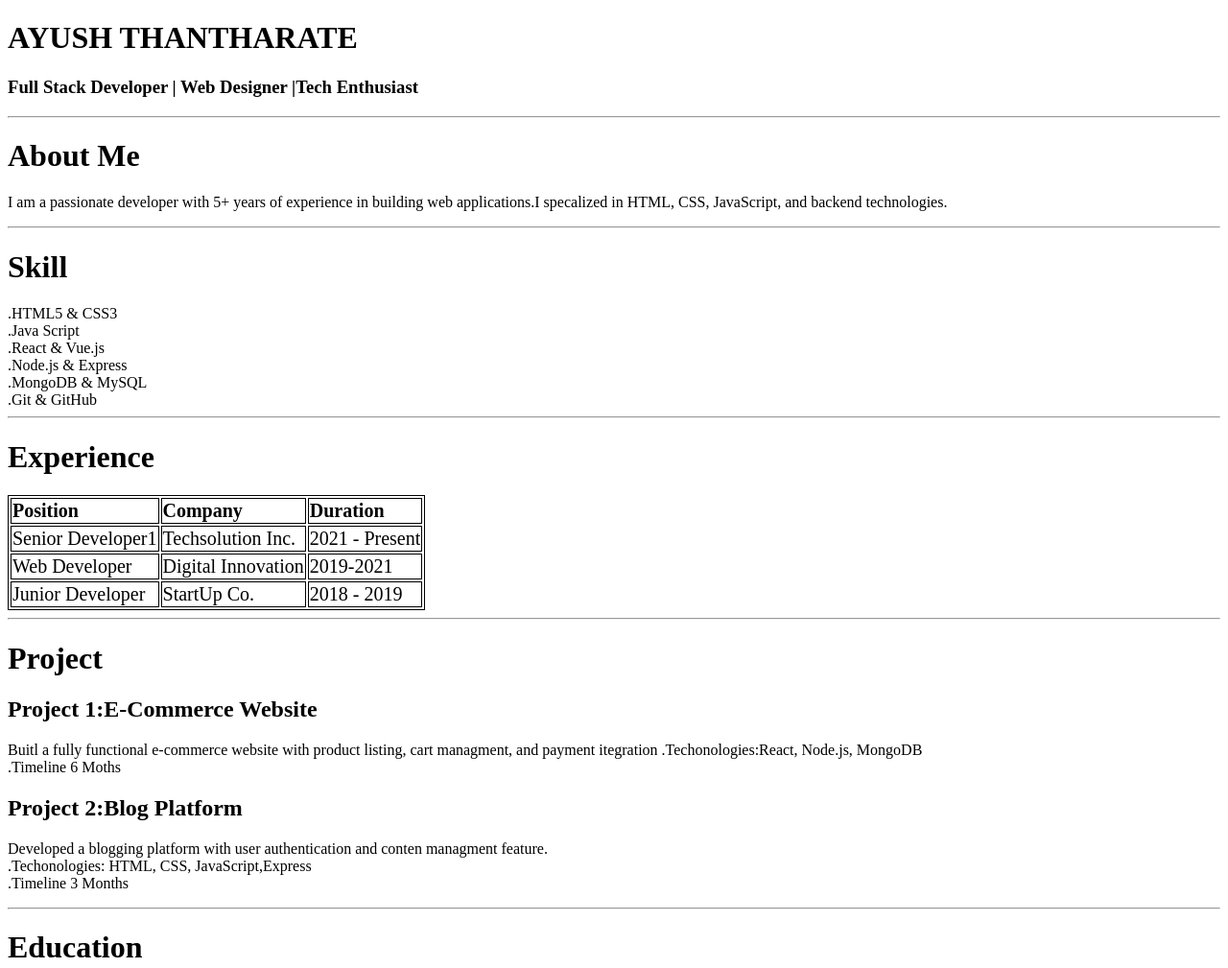
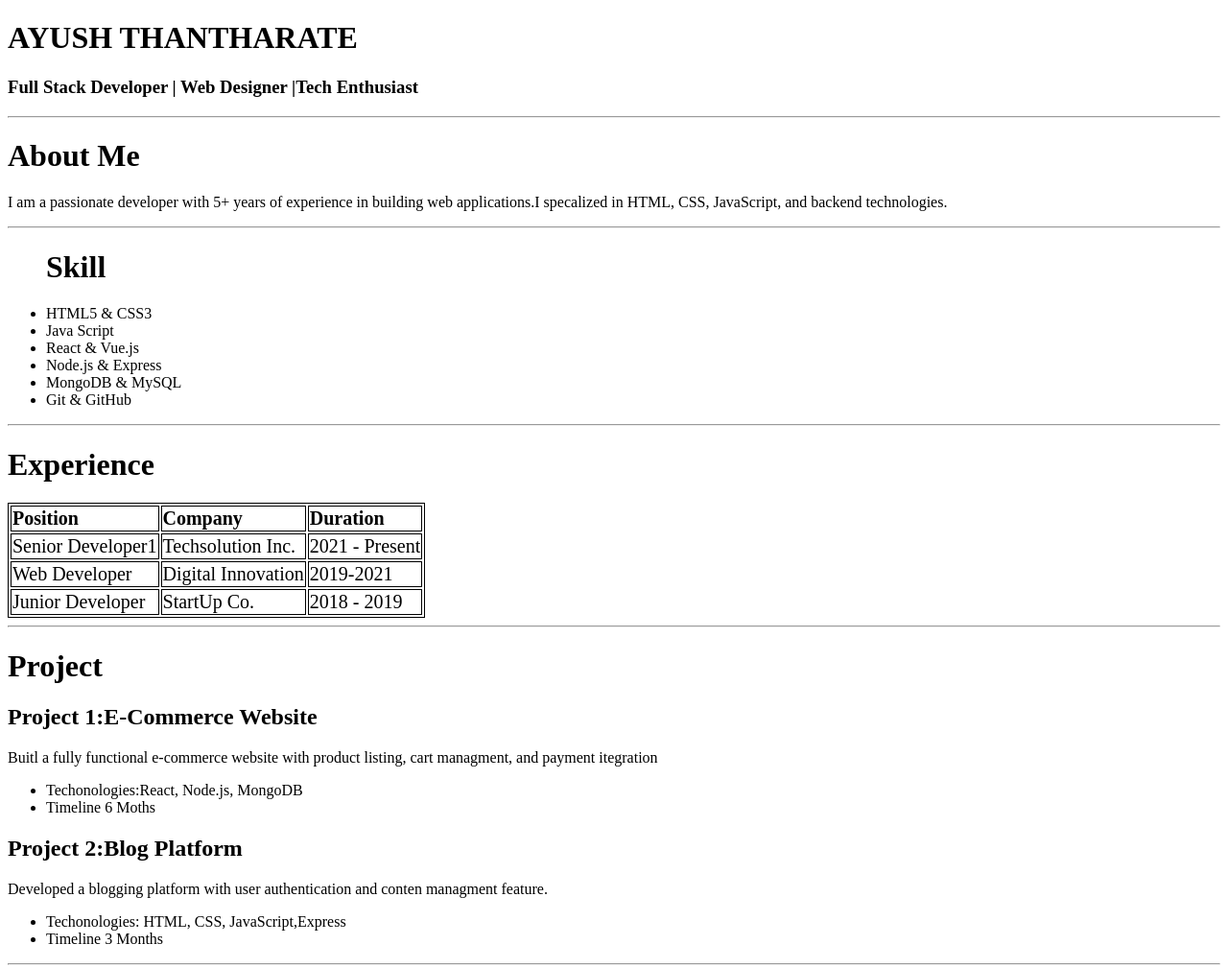
Before and after one commit to ayushthantharate/HTML-Resume-Page-Assignment, a plain HTML site: page index.html in a window 1280 px wide. Shown: the top 1009 px of the page at 96% size. Drawn offline with Linux system fonts and the light colour scheme.

Commit message:
Improve  list

```diff
--- a/index.html
+++ b/index.html
@@ -27,13 +27,15 @@
     <h1>About Me</h1>
     <p>I am a passionate developer with 5+ years of experience in building web applications.I specalized in HTML, CSS, JavaScript, and backend technologies.
     <HR></HR>
-    <h1>Skill</h1>
-      .HTML5 & CSS3 <br>
-      .Java Script <br>
-      .React & Vue.js<br>
-      .Node.js & Express<br>
-      .MongoDB & MySQL<br>
-      .Git & GitHub
+    <ul>
+      <h1>Skill</h1>
+      <li>HTML5 & CSS3</li>
+      <li>Java Script </li>
+      <li>React & Vue.js</li>
+      <li>Node.js & Express</li>
+      <li>MongoDB & MySQL</li>
+      <li>Git & GitHub</li>
+      </ul>
      <HR>
     <h1>Experience</h1>
     <table>
@@ -66,16 +68,18 @@
       <h1>Project</h1>
       <h2>Project 1:E-Commerce Website</h2>
       <p>
-       Buitl a fully functional e-commerce website with product listing, cart managment, and payment itegration
-      .Techonologies:React, Node.js, MongoDB <br>
-      .Timeline 6 Moths
-      </p>
+       Buitl a fully functional e-commerce website with product listing, cart managment, and payment itegration </p>
+      <ul>
+        <li>Techonologies:React, Node.js, MongoDB </li>
+        <li>Timeline 6 Moths</li>
+      </ul>
+
 
     <h2>Project 2:Blog Platform</h2>
-    <p>Developed a blogging platform with user authentication and conten managment feature.<br>
-      .Techonologies: HTML, CSS, JavaScript,Express <br>
-      .Timeline 3 Months
-    </p><hr>
+    <p>Developed a blogging platform with user authentication and conten managment feature.</p>
+      <ul><li>Techonologies: HTML, CSS, JavaScript,Express </li>
+      <li>Timeline 3 Months</li></ul>
+    <hr>
     <h1>Education</h1>
       <thead>
         <tr>
```
